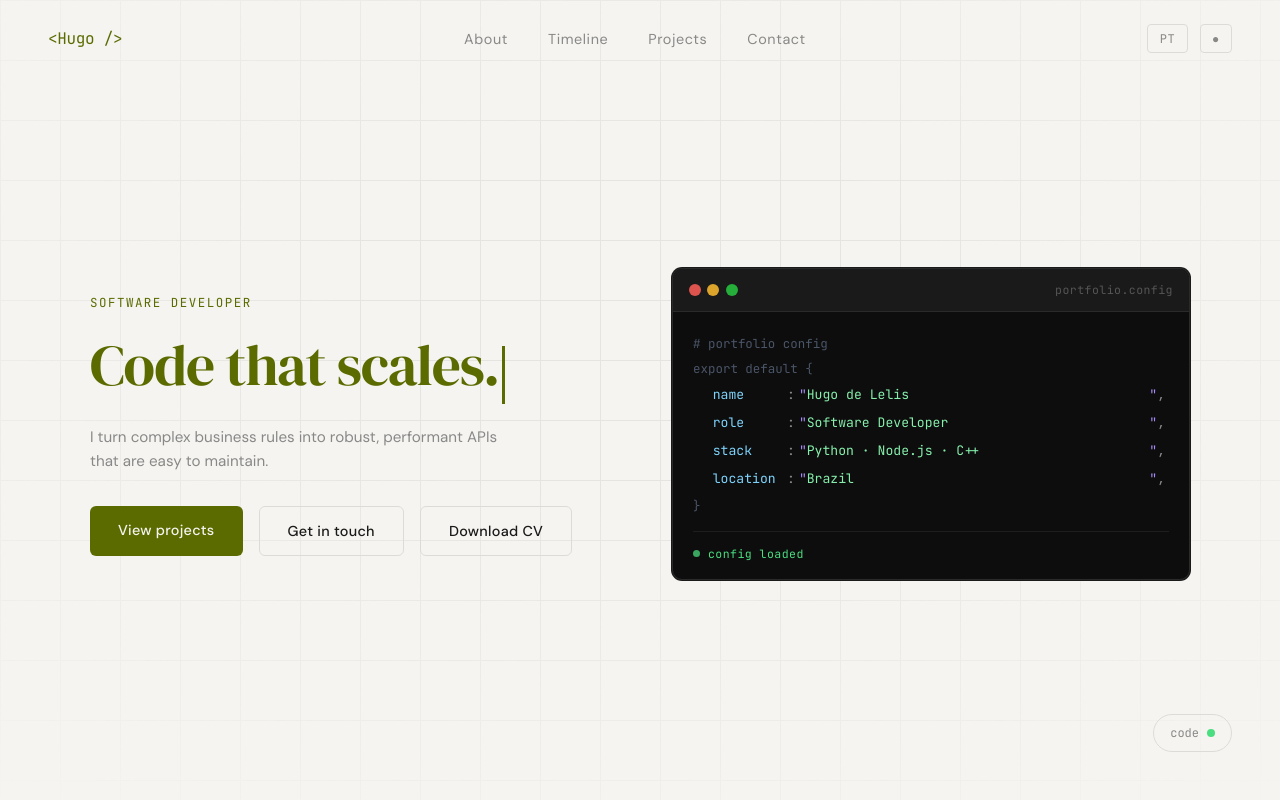
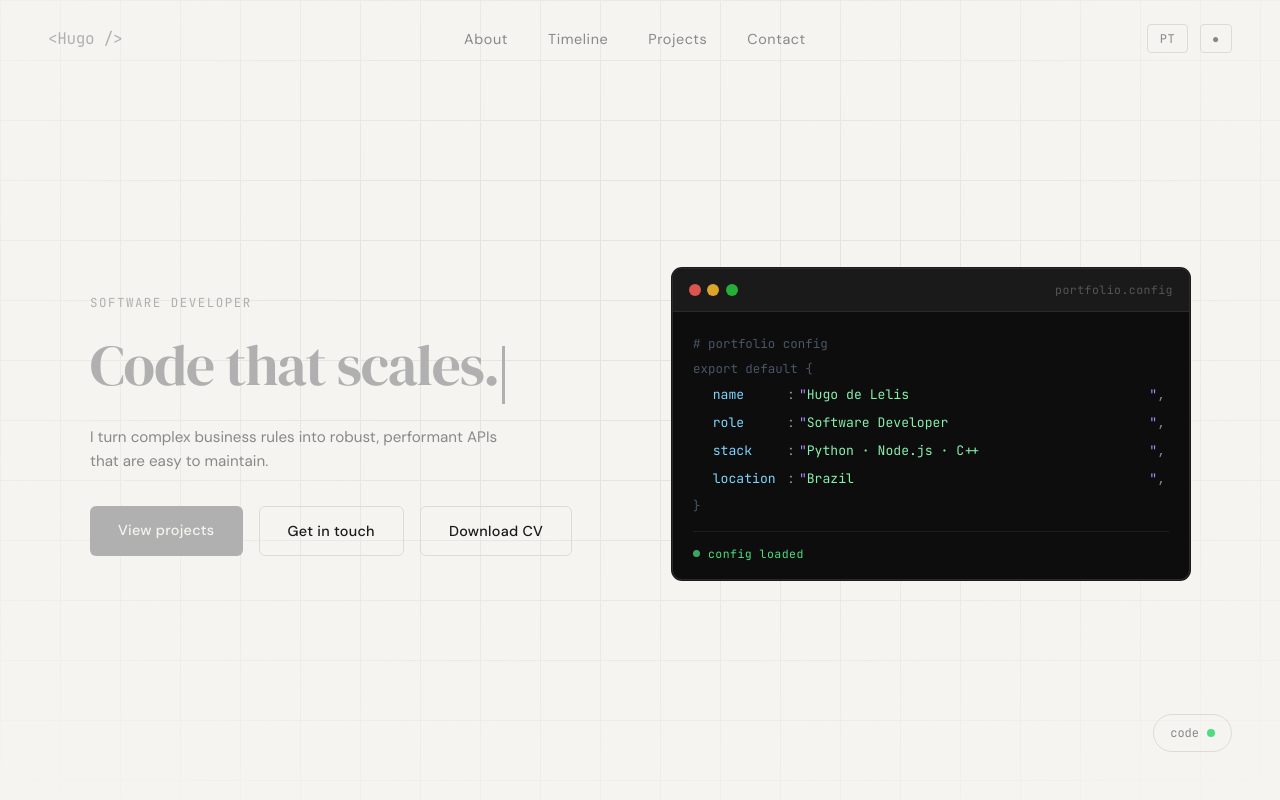
Before and after one commit to Hugolelis/Portfolio, a React (Vite) app: page / in a window 1280 px wide. Shown: the top 800 px of the page. Built offline with nearby package versions, Linux system fonts and the light colour scheme.

Commit message:
(updated): primary color

```diff
--- a/src/App.css
+++ /dev/null
@@ -1 +0,0 @@
-/* App-level styles moved to index.css */
--- a/src/index.css
+++ b/src/index.css
@@ -14,8 +14,8 @@
   --border: #1e1e1e;
   --grid-color: #1e1e1e;
   --nav-bg: rgba(10,10,10,0.85);
-  --accent: #e8ff47;
-  --accent-dim: #c8e030;
+  --accent: #e0e0e0;
+  --accent-dim: #b0b0b0;
   --accent-blue: #60a5fa;
   --text: #f0f0f0;
   --muted: #666;
@@ -27,8 +27,8 @@
   --border: #dddbd7;
   --grid-color: #dddbd7;
   --nav-bg: rgba(245,244,240,0.85);
-  --accent: #5c6b00;
-  --accent-dim: #4a5500;
+  --accent: #b0b0b0;
+  --accent-dim: #a8a8a8;
   --accent-blue: #2563eb;
   --text: #1a1a1a;
   --muted: #888;
```
